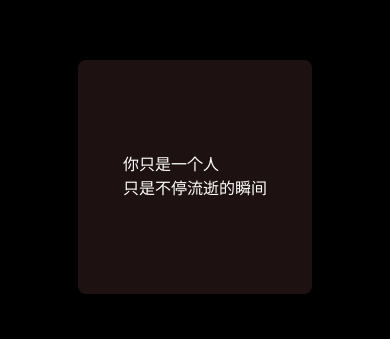
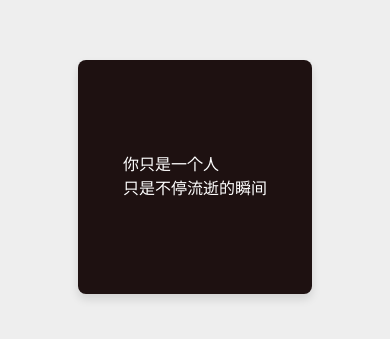
Before and after one commit to KusStar/boundless, a React app: page / in a window 390 px wide. Shown: the part 245-584 px from the top of the page. Built offline with nearby package versions, Linux system fonts and the light colour scheme.

Commit message:
:art: improve: @utils/threshold -> 'mobileWidthPixels' to 'mobileMediaQuery'

```diff
--- a/src/components/Box.tsx
+++ b/src/components/Box.tsx
@@ -1,11 +1,11 @@
 import styled from 'styled-components'
 import { Container } from '@components/core'
-import { mobileWidthPixels } from '@utils/threshold'
+import { mobileMediaQuery } from '@utils/threshold'
 
 const Box = styled(Container)`
   width: 400px;
 
-  @media (max-width: ${mobileWidthPixels}) {
+  @media ${mobileMediaQuery} {
     width: 100%;
   }
 `
--- a/src/components/Card.tsx
+++ b/src/components/Card.tsx
@@ -1,7 +1,7 @@
 import React from 'react';
 import styled from 'styled-components';
 import { Text, Container } from '@components/core'
-import { mobileWidthPixels } from '@utils/threshold'
+import { mobileMediaQuery } from '@utils/threshold'
 
 interface Props {
   content: string
@@ -18,7 +18,7 @@ const Wrapper = styled(Container)`
     box-shadow: 0 12px 24px rgba(0, 0, 0, 0.12);
     transform: translate3d(0px, -2px, 0px);
   }
-  @media (max-width: ${mobileWidthPixels}) {
+  @media ${mobileMediaQuery} {
     height: 60vw;
     width: 60vw;
   }
--- a/src/components/core/Text.tsx
+++ b/src/components/core/Text.tsx
@@ -1,4 +1,5 @@
 import styled from 'styled-components';
+import { mobileMediaQuery } from '@utils/threshold'
 
 const Text = styled.p`
   color: #fff;
@@ -8,7 +9,7 @@ const Text = styled.p`
   white-space: pre-line;
   letter-spacing: 0;
 
-  @media (max-width: 767px) {
+  @media ${mobileMediaQuery} {
     font-size: 1rem;
     line-height: 1.5rem;
   }
--- a/src/pages/Home.tsx
+++ b/src/pages/Home.tsx
@@ -1,14 +1,15 @@
 import React from 'react'
-import { Container } from '@components/core'
+import { Container, Fade } from '@components/core'
 import Card from '@components/Card'
 import Box from '@components/Box'
-
 
 const Home: React.FC = () => {
   return (
     <Container fullscreen>
-      <Box>
-        <Card content={`你只是一个人\n只是不停流逝的瞬间`} />
+      <Box background="#eee">
+        <Fade duration={1000}>
+          <Card content={`你只是一个人\n只是不停流逝的瞬间`} />
+        </Fade>
       </Box>
     </Container>
   )
--- a/src/utils/threshold.ts
+++ b/src/utils/threshold.ts
@@ -1 +1 @@
-export const mobileWidthPixels = '444px'
+export const mobileMediaQuery = '(max-width: 444px)'
```
